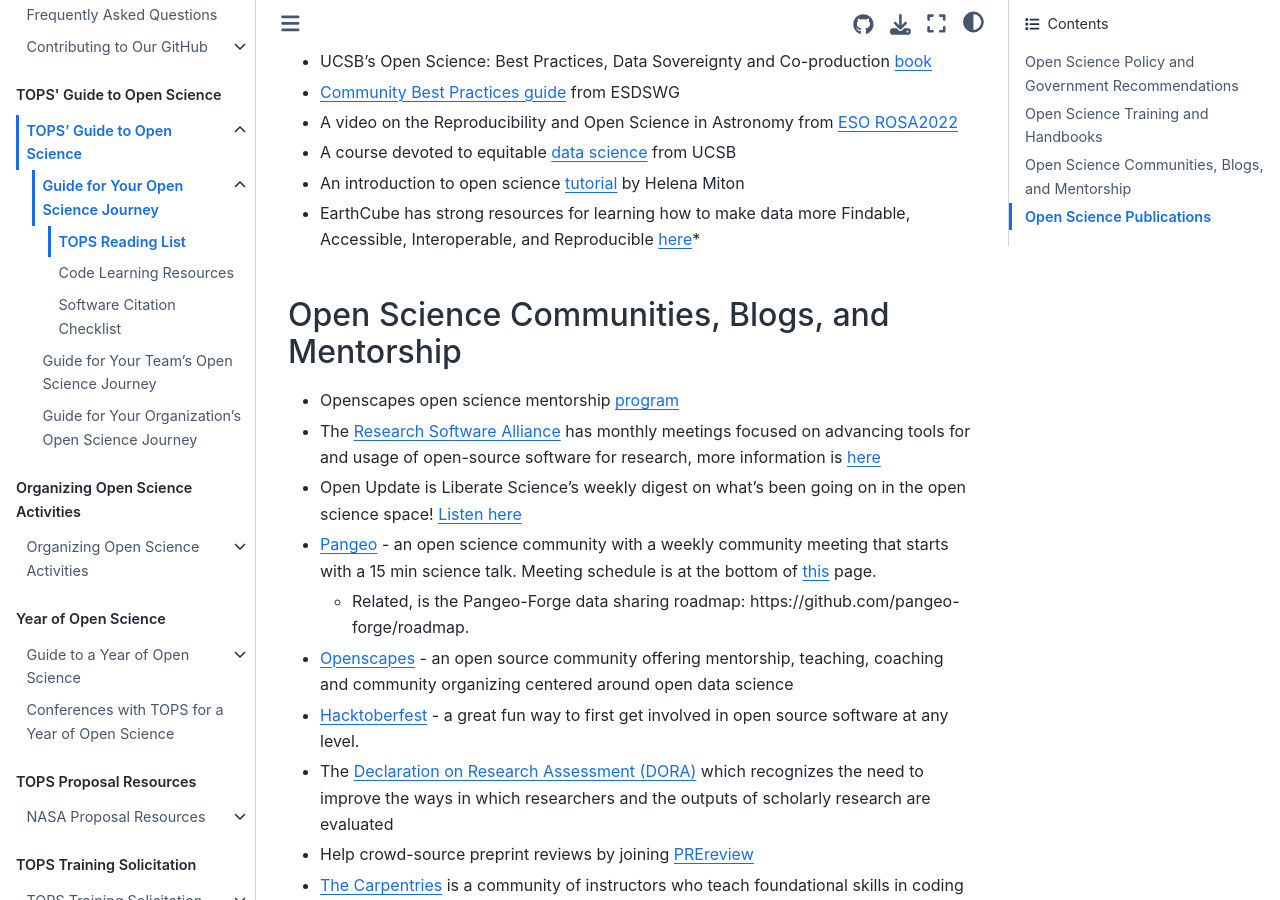
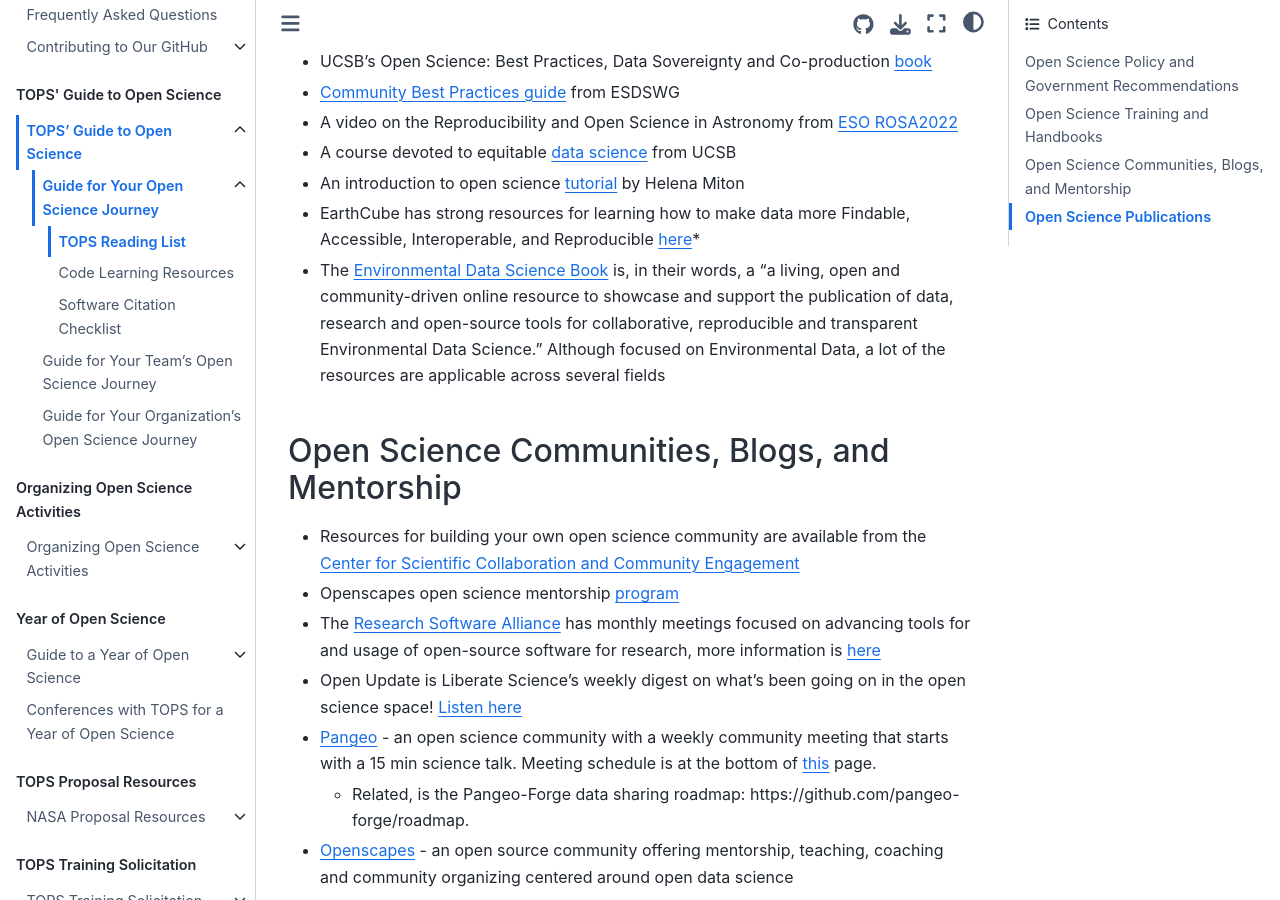
Before and after one commit to nasa/Transform-to-Open-Science-Book, a Jupyter Book: the page built from Open_Science_Cookbook/reading_list.md, in a window 1280 px wide and 900 px high, scrolled down 1160 px. Built offline with Jupyter Book 1.0.4 settings and Sphinx 7.4.7 and the Sphinx Book theme 1.1.4, drawn with Linux system fonts in a browser that asks for light colours.

Commit message:
Update reading_list.md

```diff
--- a/Open_Science_Cookbook/reading_list.md
+++ b/Open_Science_Cookbook/reading_list.md
@@ -31,8 +31,10 @@
 - A course devoted to equitable [data science](https://www.nceas.ucsb.edu/OSS) from UCSB
 - An introduction to open science [tutorial](https://www.complexityexplorer.org/courses/125-introduction-to-open-science) by Helena Miton
 - EarthCube has strong resources for learning how to make data more Findable, Accessible, Interoperable, and Reproducible [here](https://www.earthcube.org/implementing-fair)*
+- The [Environmental Data Science Book](https://the-environmental-ds-book.netlify.app/welcome.html) is, in their words, a "a living, open and community-driven online resource to showcase and support the publication of data, research and open-source tools for collaborative, reproducible and transparent Environmental Data Science." Although focused on Environmental Data, a lot of the resources are applicable across several fields
 
 ## Open Science Communities, Blogs, and Mentorship
+- Resources for building your own open science community are available from the [Center for Scientific Collaboration and Community Engagement](https://www.cscce.org/resources/online-communities-and-communication-tools/)
 - Openscapes open science mentorship [program](https://www.openscapes.org/)
 - The [Research Software Alliance](https://www.researchsoft.org/#) has monthly meetings focused on advancing tools for and usage of open-source software for research, more information is [here](https://www.researchsoft.org/events/2022-06/)
 - Open Update is Liberate Science’s weekly digest on what’s been going on in the open science space! [Listen here](https://anchor.fm/open-update)
```
